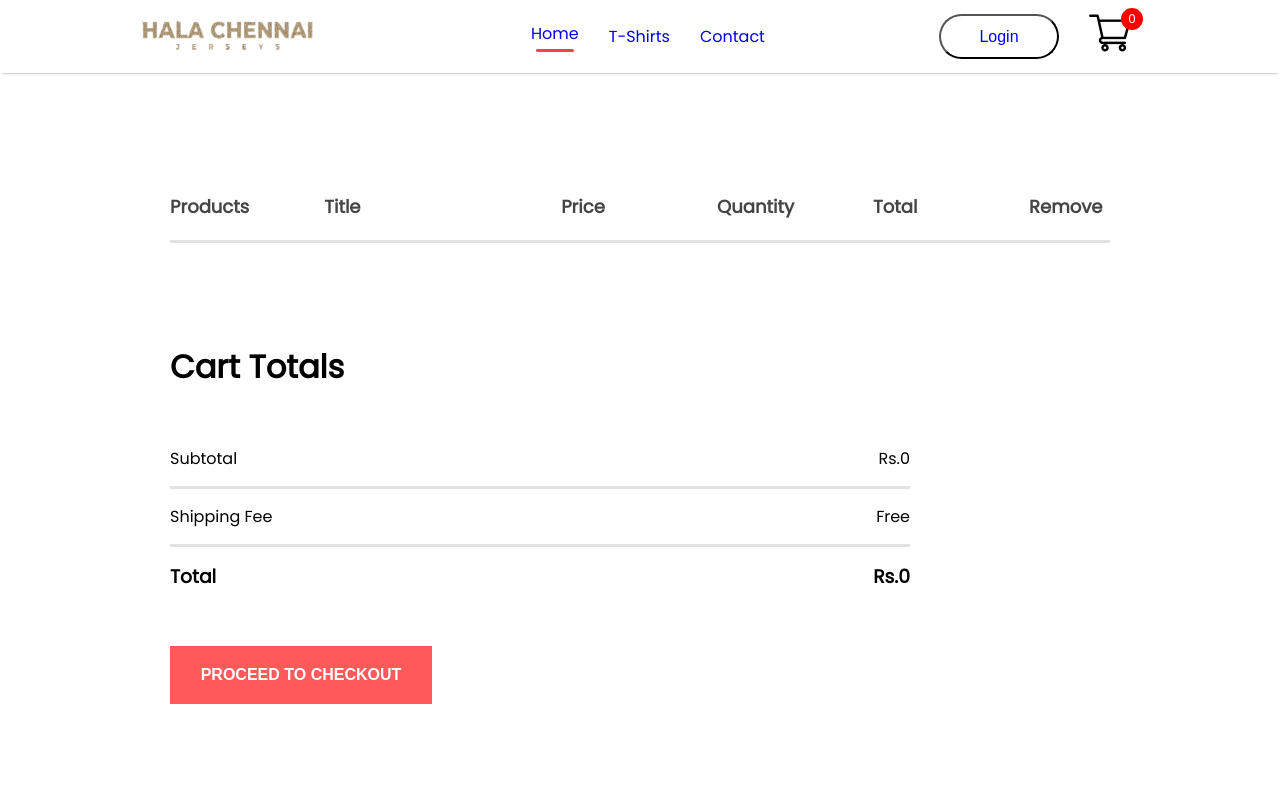
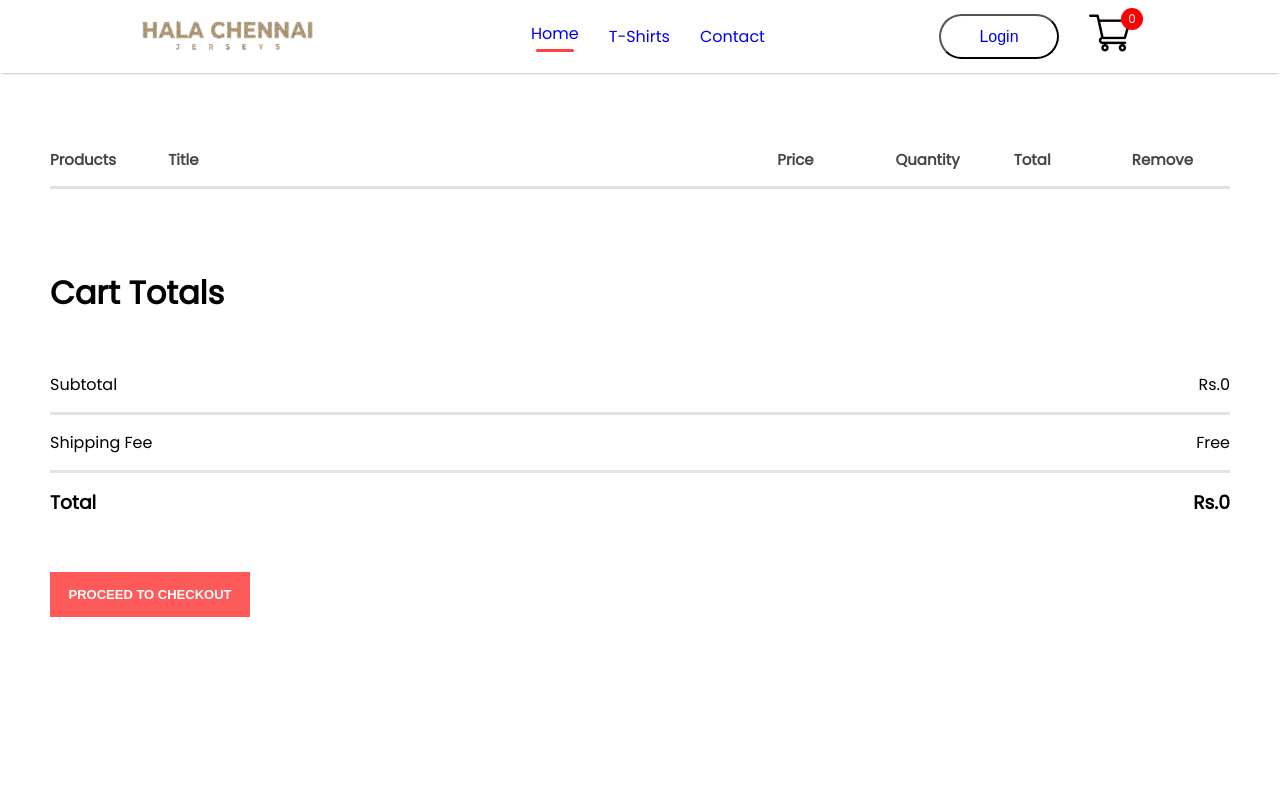
Before and after one commit to CowTheGreat/HalaChennai_Frontend, a React (Create React App) app: page /cart in a window 1280 px wide. Shown: the top 800 px of the page. Built offline with nearby package versions, Linux system fonts and the light colour scheme.

Commit message:
Cart page done full responsive done

```diff
--- a/src/Components/CartItems/CartItems.css
+++ b/src/Components/CartItems/CartItems.css
@@ -71,3 +71,47 @@
   font-weight: 600;
   cursor: pointer;
 }
+
+@media (max-width: 1280px) {
+  .cartitems {
+    margin: 60px 50px;
+  }
+  .cartitems-format-main {
+    grid-template-columns: 0.5fr 3fr 0.5fr 0.5fr 0.5fr 0.5fr;
+    gap: 20px;
+    padding: 15px 0px;
+    font-size: 15px;
+  }
+  .carticon-product-icon {
+    height: 50px;
+  }
+  .cartitems-remove-icon {
+    margin: auto;
+  }
+  .cartitems-quantity {
+    width: 40px;
+    height: 30px;
+  }
+  .cartitems-down {
+    margin: 80px 0px;
+  }
+  .cartitems-total {
+    margin: 0;
+  }
+  .cartitems-total button {
+    max-width: 200px;
+    height: 45px;
+    font-size: 13px;
+  }
+}
+
+@media (max-width: 500px) {
+  .cartitems-format-main {
+    display: none;
+    grid-template-columns: 0.5fr 3fr 0.5fr;
+    gap: 10px;
+  }
+  .cartitems-format {
+    display: grid;
+  }
+}
```
